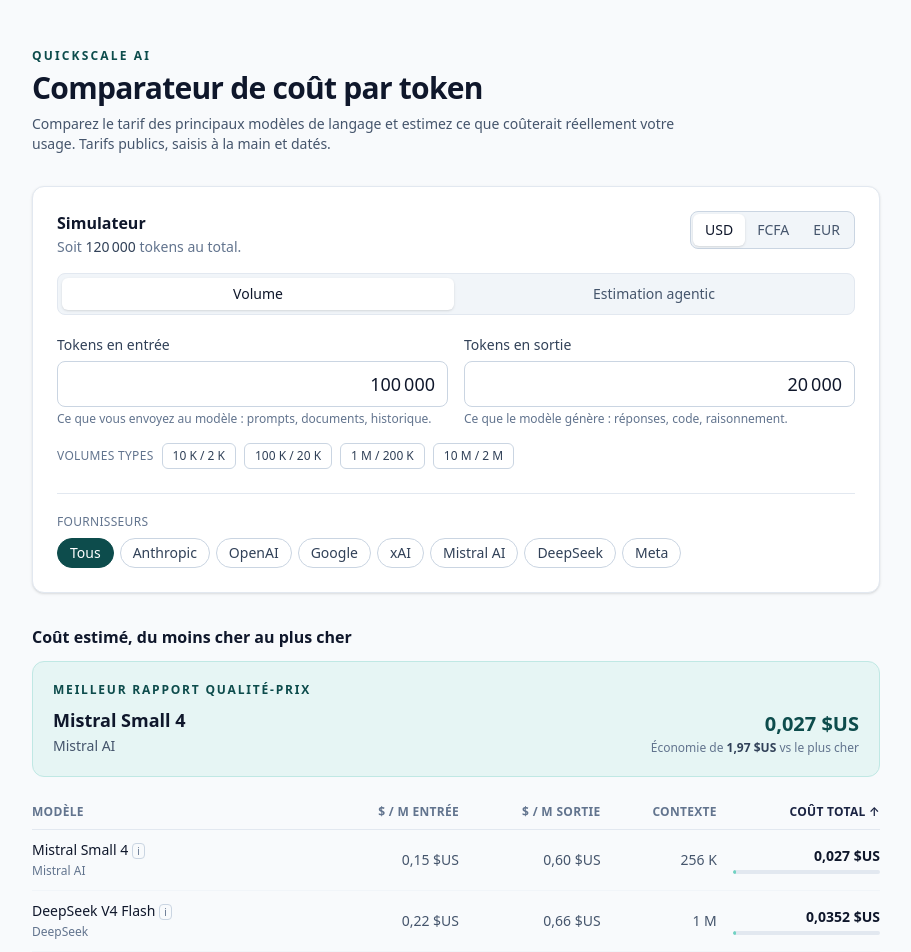
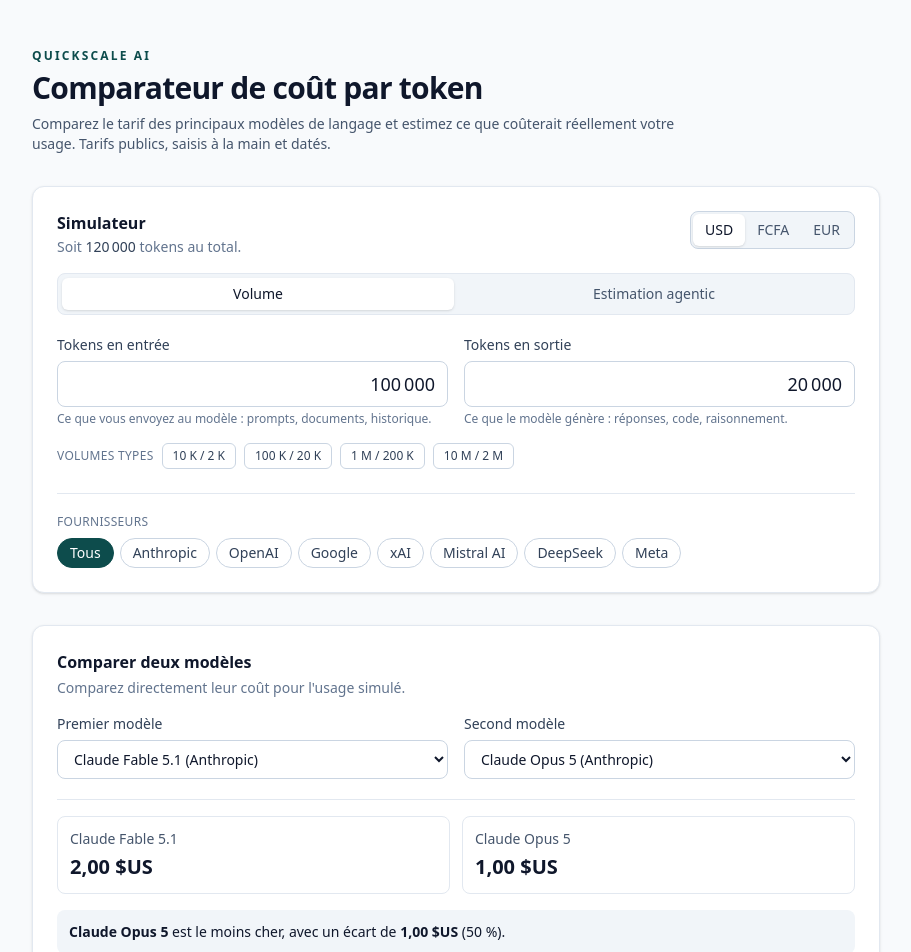
Before and after one commit to quickscale-ai/llm-cost-lab, a React (Vite) app: page / in a window 1280 px wide. Shown: the top 952 px of the page, without its empty margins (184-1095 px from the left). Built offline with nearby package versions, Linux system fonts and the light colour scheme.

Commit message:
Ajouter le comparateur de modèles

```diff
--- a/src/App.tsx
+++ b/src/App.tsx
@@ -2,7 +2,7 @@
 import type { Provider } from './data/models'
 import { MODELS, PROVIDERS, PRICING_VERIFIED_AT, FX_RATE_DATE, USD_TO_XOF } from './data/models'
 import type { Usage, AgenticParams } from './lib/pricing'
-import { rankByCost, agenticToUsage, totalCalls } from './lib/pricing'
+import { rankByCost, agenticToUsage, totalCalls, computeCost, compareCosts } from './lib/pricing'
 import type { Currency } from './lib/format'
 import { formatDate, formatTokens } from './lib/format'
 import { CurrencyToggle } from './components/CurrencyToggle'
@@ -11,6 +11,7 @@
 import { AgenticSimulator } from './components/AgenticSimulator'
 import { PricingTable } from './components/PricingTable'
 import { BestValueCard } from './components/BestValueCard'
+import { ModelComparison } from './components/ModelComparison'
 
 type SimMode = 'volume' | 'agentic'
 
@@ -29,14 +30,33 @@
   const [currency, setCurrency] = useState<Currency>('USD')
   // Un ensemble vide signifie « aucun filtre » : tous les fournisseurs sont affichés.
   const [selectedProviders, setSelectedProviders] = useState<Set<Provider>>(new Set())
+  const [comparisonSelection, setComparisonSelection] = useState<[string, string]>(() => [
+    MODELS[0]?.id ?? '',
+    MODELS[1]?.id ?? '',
+  ])
 
   const visibleModels = useMemo(() => {
     if (selectedProviders.size === 0) return MODELS
     return MODELS.filter((model) => selectedProviders.has(model.provider))
   }, [selectedProviders])
 
+  const selectedComparisonModels = useMemo(() => {
+    const first = visibleModels.find((model) => model.id === comparisonSelection[0]) ?? visibleModels[0]
+    const second =
+      visibleModels.find((model) => model.id === comparisonSelection[1] && model.id !== first?.id) ??
+      visibleModels.find((model) => model.id !== first?.id)
+    return [first, second] as const
+  }, [visibleModels, comparisonSelection])
+
   const activeUsage = mode === 'agentic' ? agenticToUsage(agenticParams) : usage
   const breakdowns = useMemo(() => rankByCost(visibleModels, activeUsage), [visibleModels, activeUsage])
+  const comparisonCosts = useMemo(() => {
+    const [firstModel, secondModel] = selectedComparisonModels
+    if (!firstModel || !secondModel) return { first: undefined, second: undefined, comparison: undefined }
+    const first = computeCost(firstModel, activeUsage)
+    const second = computeCost(secondModel, activeUsage)
+    return { first, second, comparison: compareCosts(first.totalCost, second.totalCost) }
+  }, [selectedComparisonModels, activeUsage])
 
   function toggleProvider(provider: Provider) {
     setSelectedProviders((previous) => {
@@ -141,6 +161,20 @@
           </div>
         </section>
 
+        <div className="mt-8">
+          <ModelComparison
+            models={visibleModels}
+            firstModelId={selectedComparisonModels[0]?.id}
+            secondModelId={selectedComparisonModels[1]?.id}
+            onFirstModelChange={(id) => setComparisonSelection(([_, second]) => [id, second])}
+            onSecondModelChange={(id) => setComparisonSelection(([first]) => [first, id])}
+            firstCost={comparisonCosts.first}
+            secondCost={comparisonCosts.second}
+            comparison={comparisonCosts.comparison}
+            currency={currency}
+          />
+        </div>
+
         <section aria-labelledby="results-heading" className="mt-8">
           <h2 id="results-heading" className="text-base font-semibold">
             Coût estimé, du moins cher au plus cher
--- /dev/null
+++ b/src/components/ModelComparison.tsx
@@ -0,0 +1,127 @@
+import type { Model } from '../data/models'
+import type { CostBreakdown, CostComparison } from '../lib/pricing'
+import type { Currency } from '../lib/format'
+import { formatCurrency } from '../lib/format'
+
+interface Props {
+  models: Model[]
+  firstModelId: string | undefined
+  secondModelId: string | undefined
+  onFirstModelChange: (id: string) => void
+  onSecondModelChange: (id: string) => void
+  firstCost: CostBreakdown | undefined
+  secondCost: CostBreakdown | undefined
+  comparison: CostComparison | undefined
+  currency: Currency
+}
+
+const selectClassName =
+  'mt-1.5 w-full rounded-lg border border-slate-300 bg-white px-3 py-2 text-sm text-slate-900 focus:border-brand-600 focus:ring-2 focus:ring-brand-600/20 focus:outline-none dark:border-slate-700 dark:bg-slate-900 dark:text-slate-50'
+
+export function ModelComparison({
+  models,
+  firstModelId,
+  secondModelId,
+  onFirstModelChange,
+  onSecondModelChange,
+  firstCost,
+  secondCost,
+  comparison,
+  currency,
+}: Props) {
+  const hasTwoModels = models.length >= 2
+
+  return (
+    <section
+      aria-labelledby="comparison-heading"
+      className="rounded-xl border border-slate-200 bg-white p-4 shadow-sm sm:p-6 dark:border-slate-800 dark:bg-slate-900"
+    >
+      <h2 id="comparison-heading" className="text-base font-semibold">
+        Comparer deux modèles
+      </h2>
+      <p className="mt-1 text-sm text-slate-500 dark:text-slate-400">
+        Comparez directement leur coût pour l&apos;usage simulé.
+      </p>
+
+      <div className="mt-4 grid gap-4 sm:grid-cols-2">
+        <div>
+          <label htmlFor="comparison-first-model" className="block text-sm font-medium text-slate-700 dark:text-slate-300">
+            Premier modèle
+          </label>
+          <select
+            id="comparison-first-model"
+            name="comparison-first-model"
+            aria-label="Premier modèle à comparer"
+            value={firstModelId ?? ''}
+            onChange={(event) => onFirstModelChange(event.target.value)}
+            className={selectClassName}
+            disabled={models.length === 0}
+          >
+            {models.map((model) => (
+              <option key={model.id} value={model.id} disabled={model.id === secondModelId}>
+                {model.name} ({model.provider})
+              </option>
+            ))}
+          </select>
+        </div>
+
+        <div>
+          <label htmlFor="comparison-second-model" className="block text-sm font-medium text-slate-700 dark:text-slate-300">
+            Second modèle
+          </label>
+          <select
+            id="comparison-second-model"
+            name="comparison-second-model"
+            aria-label="Second modèle à comparer"
+            value={secondModelId ?? ''}
+            onChange={(event) => onSecondModelChange(event.target.value)}
+            className={selectClassName}
+            disabled={models.length === 0}
+          >
+            {models.map((model) => (
+              <option key={model.id} value={model.id} disabled={model.id === firstModelId}>
+                {model.name} ({model.provider})
+              </option>
+            ))}
+          </select>
+        </div>
+      </div>
+
+      {!hasTwoModels ? (
+        <p className="mt-4 rounded-lg bg-slate-100 px-3 py-2 text-sm text-slate-600 dark:bg-slate-800 dark:text-slate-300">
+          Sélectionnez au moins deux modèles visibles pour comparer leurs coûts.
+        </p>
+      ) : firstCost && secondCost && comparison ? (
+        <div className="mt-5 border-t border-slate-200 pt-4 dark:border-slate-800">
+          <div className="grid gap-3 sm:grid-cols-2">
+            <CostCard label={firstCost.model.name} amount={firstCost.totalCost} currency={currency} />
+            <CostCard label={secondCost.model.name} amount={secondCost.totalCost} currency={currency} />
+          </div>
+          <div className="mt-4 rounded-lg bg-slate-100 p-3 text-sm dark:bg-slate-800">
+            {comparison.cheaper === 'equal' ? (
+              <p className="font-medium">Les deux modèles ont le même coût estimé.</p>
+            ) : (
+              <p>
+                <span className="font-semibold">
+                  {comparison.cheaper === 'first' ? firstCost.model.name : secondCost.model.name}
+                </span>{' '}
+                est le moins cher, avec un écart de{' '}
+                <span className="tabular font-semibold">{formatCurrency(comparison.difference, currency)}</span>{' '}
+                ({comparison.percentage.toLocaleString('fr-FR', { maximumFractionDigits: 1 })} %).
+              </p>
+            )}
+          </div>
+        </div>
+      ) : null}
+    </section>
+  )
+}
+
+function CostCard({ label, amount, currency }: { label: string; amount: number; currency: Currency }) {
+  return (
+    <div className="min-w-0 rounded-lg border border-slate-200 p-3 dark:border-slate-700">
+      <p className="truncate text-sm text-slate-600 dark:text-slate-400">{label}</p>
+      <p className="tabular mt-1 text-xl font-semibold">{formatCurrency(amount, currency)}</p>
+    </div>
+  )
+}
--- a/src/lib/format.ts
+++ b/src/lib/format.ts
@@ -32,6 +32,7 @@
   if (!Number.isFinite(amountUsd)) return '—'
 
   const value = convert(amountUsd, currency)
+  if (!Number.isFinite(value)) return '—'
   const magnitude = Math.abs(value)
 
   // min/max vont par paire : un montant courant doit afficher ses deux
--- a/src/lib/pricing.ts
+++ b/src/lib/pricing.ts
@@ -38,18 +38,21 @@
 
 /** Coût d'un volume de tokens, en dollars, pour un tarif par million donné. */
 export function costForTokens(tokens: number, pricePerMTok: number): number {
-  return (sanitize(tokens) / TOKENS_PER_MILLION) * sanitize(pricePerMTok)
+  const result = (sanitize(tokens) / TOKENS_PER_MILLION) * sanitize(pricePerMTok)
+  // Un volume extrêmement grand peut dépasser la capacité d'un nombre JavaScript.
+  return Number.isFinite(result) ? result : Number.MAX_VALUE
 }
 
 /** Décompose le coût d'un usage brut pour un modèle. */
 export function computeCost(model: Model, usage: Usage): CostBreakdown {
   const inputCost = costForTokens(usage.inputTokens, model.inputPerMTok)
   const outputCost = costForTokens(usage.outputTokens, model.outputPerMTok)
+  const totalCost = inputCost + outputCost
   return {
     model,
     inputCost,
     outputCost,
-    totalCost: inputCost + outputCost,
+    totalCost: Number.isFinite(totalCost) ? totalCost : Number.MAX_VALUE,
   }
 }
 
@@ -91,6 +94,28 @@
   return mostExpensive.totalCost - cheapest.totalCost
 }
 
+export type ComparisonWinner = 'first' | 'second' | 'equal'
+
+export interface CostComparison {
+  difference: number
+  percentage: number
+  cheaper: ComparisonWinner
+}
+
+/** Compare deux coûts en prenant le coût le plus élevé comme référence du pourcentage. */
+export function compareCosts(first: number, second: number): CostComparison {
+  const safeFirst = Number.isFinite(first) && first >= 0 ? first : 0
+  const safeSecond = Number.isFinite(second) && second >= 0 ? second : 0
+  const difference = Math.abs(safeFirst - safeSecond)
+  const reference = Math.max(safeFirst, safeSecond)
+
+  return {
+    difference,
+    percentage: reference === 0 ? 0 : (difference / reference) * 100,
+    cheaper: safeFirst === safeSecond ? 'equal' : safeFirst < safeSecond ? 'first' : 'second',
+  }
+}
+
 // ─── Mode estimation agentic ────────────────────────────────────────────────
 
 /** Paramètres d'un déploiement agentic : tâches, appels, tokens par appel. */
```
Also changed, not shown: 1 other file (tests, documents, lock files or other folders).
